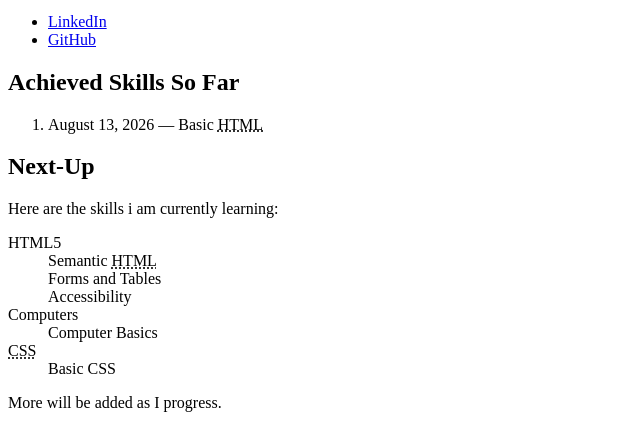
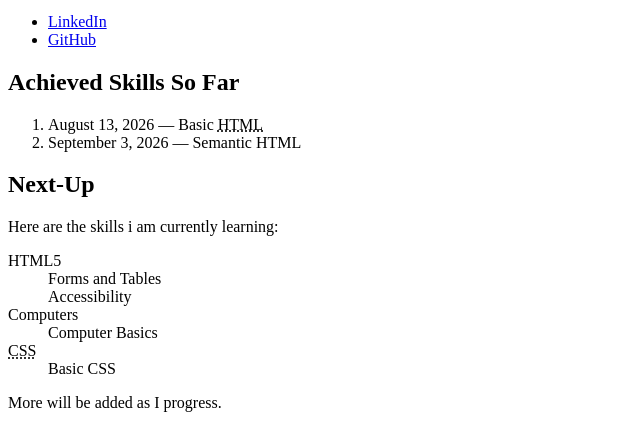
Before and after one commit to eddie-armel-kayuzi/developer_profile, a plain HTML site: page index.html in a window 1280 px wide. Shown: the part 782-1211 px from the top of the page, without its empty margins (0-640 px from the left). Drawn offline with Linux system fonts and the light colour scheme.

Commit message:
Completed Semantic HTMl, added date of completion

```diff
--- a/index.html
+++ b/index.html
@@ -43,12 +43,12 @@
                 <h2>Achieved Skills So Far</h2>
                 <ol>
                     <li><time datetime="2026-08-13">August 13, 2026</time> &mdash; Basic <abbr title="HyperText Markup Language">HTML</abbr></li>
+                    <li><time datetime="2026-09-03">September 3, 2026</time> &mdash; Semantic HTML</li>
                 </ol>
                 <h2>Next-Up</h2>
                 <p>Here are the skills i am currently learning:</p>
                 <dl>
                     <dt>HTML5</dt>
-                    <dd>Semantic <abbr title="HyperText Markup Language">HTML</abbr></dd>
                     <dd>Forms and Tables</dd>
                     <dd>Accessibility</dd>
 
@@ -79,6 +79,8 @@
                     to my skill set. </p>
                 <p>I want to achieve complete mastery of the skills and be able to create apps and websites that are functional, responsive and user friendly.</p>
             </section>
+        </main>
+        <footer>
             <section id = "contact">
                 <h2>Contact Me</h2>
                 <p>Here is my contact information: </p>
@@ -89,6 +91,6 @@
                     <p>Address: Casablanca, Morocco</p>
                 </address>
             </section>
-        </main>
+        </footer>
     </body>
 </html>
```
